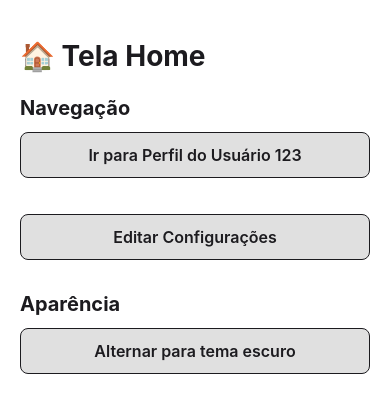
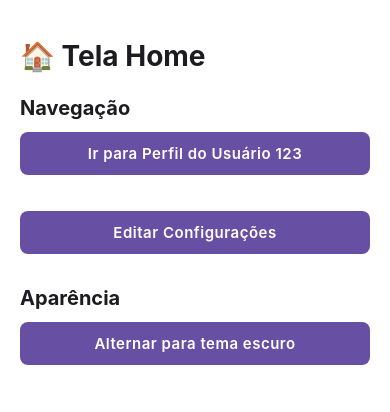
Before and after one commit to carlosxfelipe/my-router, a React Native app: screen / in a window 390 px wide. Shown: the top 412 px of the page. Built offline with nearby package versions, Linux system fonts and the light colour scheme.

Commit message:
Add getContrastingTextColor utility and enhance ThemedButton for improved accessibility

```diff
--- a/src/components/ ThemedButton.tsx
+++ b/src/components/ ThemedButton.tsx
@@ -1,5 +1,6 @@
 import React from "react";
 import {
+  Platform,
   Pressable,
   type PressableProps,
   StyleSheet,
@@ -8,6 +9,7 @@ import {
   type ViewStyle,
 } from "react-native";
 import { useThemeColor } from "../hooks/useThemeColor";
+import { getContrastingTextColor } from "../utils/colors";
 
 type ThemedButtonProps = PressableProps & {
   title: string;
@@ -26,24 +28,26 @@ export function ThemedButton({
   ...rest
 }: ThemedButtonProps) {
   const backgroundColor = useThemeColor(
-    { light: lightColor ?? "#e0e0e0", dark: darkColor ?? "#444" },
-    "background",
+    { light: lightColor, dark: darkColor },
+    "primary",
   );
-  const textColor = useThemeColor({}, "text");
+  const contrastColor = getContrastingTextColor(backgroundColor);
 
   return (
     <Pressable
       style={({ pressed }) => [
         styles.button,
         {
-          backgroundColor: pressed ? "#bbb" : backgroundColor,
-          borderColor: textColor,
+          backgroundColor,
+          opacity: pressed ? 0.95 : 1,
         },
+        Platform.OS === "ios" ? styles.iosShadow : styles.androidElevation,
         buttonStyle,
       ]}
+      android_ripple={{ color: "#ffffff22" }}
       {...rest}
     >
-      <Text style={[styles.text, { color: textColor }, textStyle]}>
+      <Text style={[styles.text, { color: contrastColor }, textStyle]}>
         {title}
       </Text>
     </Pressable>
@@ -55,11 +59,21 @@ const styles = StyleSheet.create({
     paddingVertical: 12,
     paddingHorizontal: 24,
     borderRadius: 8,
-    borderWidth: 1,
     alignItems: "center",
+    justifyContent: "center",
+  },
+  iosShadow: {
+    shadowColor: "#000",
+    shadowOffset: { width: 0, height: 2 },
+    shadowOpacity: 0.2,
+    shadowRadius: 4,
+  },
+  androidElevation: {
+    elevation: 2,
   },
   text: {
-    fontSize: 16,
+    fontSize: 15,
     fontWeight: "600",
+    letterSpacing: 0.5,
   },
 });
--- /dev/null
+++ b/src/utils/colors.ts
@@ -0,0 +1,17 @@
+export function getContrastingTextColor(hex: string): string {
+  const r = parseInt(hex.substring(1, 3), 16) / 255;
+  const g = parseInt(hex.substring(3, 5), 16) / 255;
+  const b = parseInt(hex.substring(5, 7), 16) / 255;
+
+  const luminance = 0.2126 * getChannel(r) +
+    0.7152 * getChannel(g) +
+    0.0722 * getChannel(b);
+
+  return luminance > 0.5 ? "#000000" : "#FFFFFF";
+}
+
+function getChannel(channel: number): number {
+  return channel <= 0.03928
+    ? channel / 12.92
+    : Math.pow((channel + 0.055) / 1.055, 2.4);
+}
```
